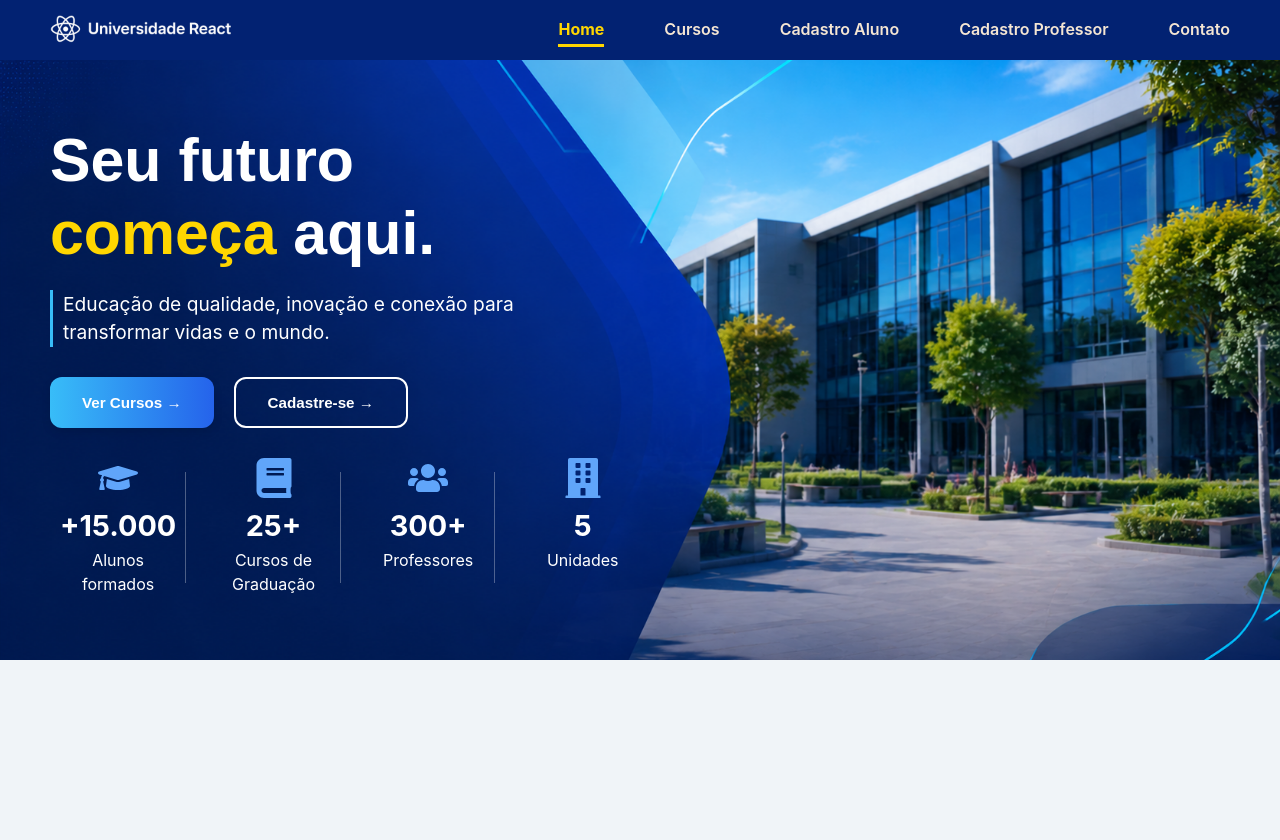
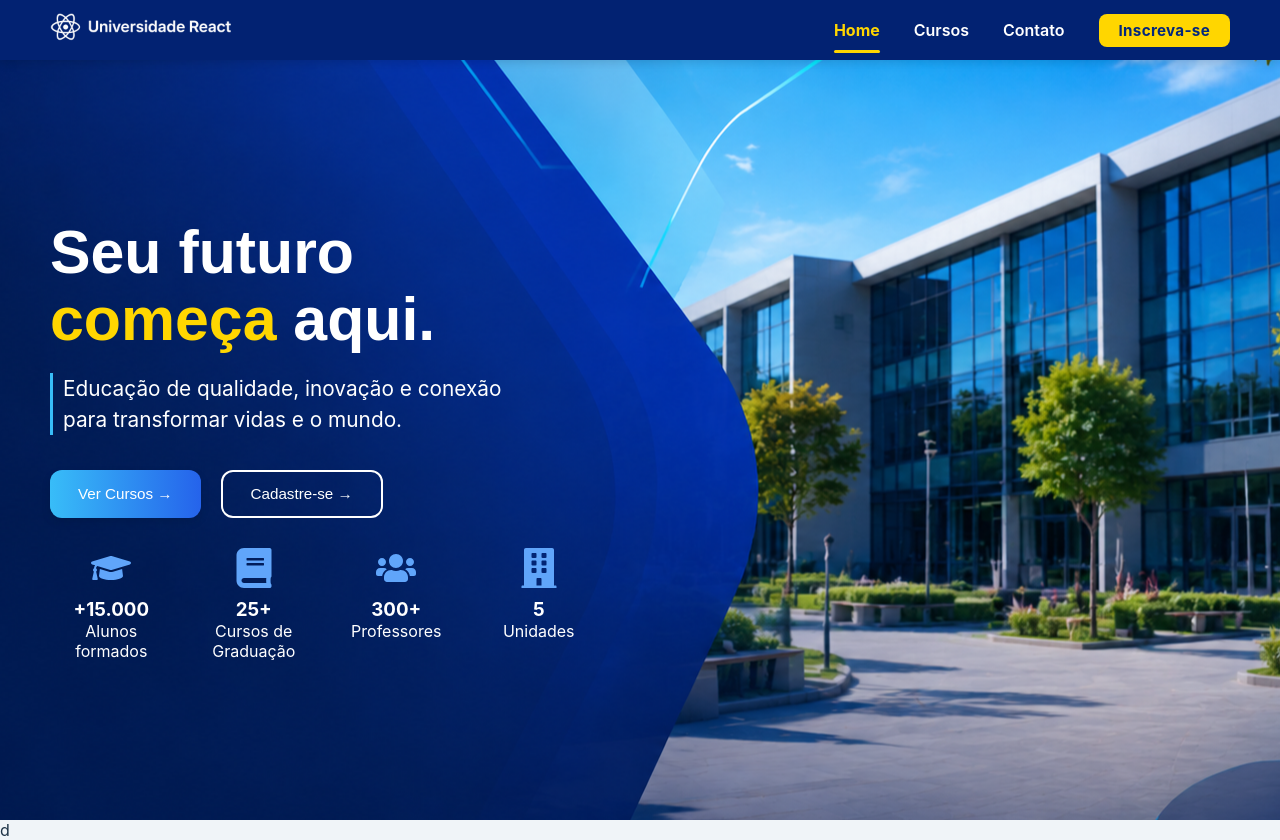
Before and after one commit to MatheusProensa/front-end-universidade, a React (Vite) app: page / in a window 1280 px wide. Before the commit the page ends 800 px from the top, so only its background shows below. Built offline with nearby package versions, Linux system fonts and the light colour scheme.

Commit message:
Descrição da alteração

```diff
--- a/index.html
+++ b/index.html
@@ -11,3 +11,4 @@
     <script type="module" src="/src/main.tsx"></script>
   </body>
 </html>
+d
--- a/src/App.css
+++ b/src/App.css
@@ -58,7 +58,7 @@ body {
 }
 
 .btn-primary {
-  padding: 4px 25px;   /* reduz altura (10px vertical) */
+  padding: 14px 28px;   /* reduz altura (10px vertical) */
   font-size: 0.95rem;
   border-radius: 12px;
   line-height: 1;;
@@ -76,7 +76,7 @@ body {
 }
 
 .btn-secondary {
-  padding: 4px 25px;   /* altura menor */
+  padding: 14px 28px;  /* altura menor */
   font-size: 0.95rem;  /* mantém o tamanho da letra */
   line-height: 1;
   border-radius: 12px;
@@ -128,14 +128,12 @@ body {
 }
 
 .stat-card h3 {
-  color: #2563eb;
-  font-size: 1.8rem;
-  margin: 10px 0;
+  color: #ffffff;
 }
 
 .stat-card p {
   font-size: 1rem;
-  color: #1D4ED8;
+  color: #ffffff;
 }
 
 /* Responsividade */
@@ -183,200 +181,17 @@ body {
 }
 
 /* Navbar */
-.navbar {
-    display: flex;
-    justify-content: space-between;
-    align-items: center;
-    padding: 0 50px;
-    height: 80px;
-    background-color: #2563eb;
-}
-
-.logo-container {
-  display: flex;
-  align-items: center;
-}
-
-.logo-img {
-  height: 60px;     /* maior e mais visível */
-  width: auto;
-  margin-right: 15px;
-}
-
-nav a {
-  color: #fff;
-  text-decoration: none;
-  margin-left: 30px;
-  font-weight: 500;
-  font-size: 1rem;
-  transition: all 0.2s;
-}
-
-nav a:hover,
-nav a.active {
-  border-bottom: 3px solid #FFD700;
-  padding-bottom: 4px;
-}
-
-.hero {
-  width: 100%;
-  height: 600px;
-  background-size: cover;
-  background-position: center;
-  position: relative;
-  display: flex;
-  align-items: center;
-  justify-content: flex-start;
-}
-
-.hero-overlay {
-  background: none !important; /* remove fundo escuro */
-  padding: 50px;
-  border-radius: 12px;
-  max-width: 700px;
-  color: #fff;
-  box-shadow: none; /* remove sombra */
-}
-
-.hero-overlay h1 {
-  font-family: 'Poppins', sans-serif; /* fonte parecida com o exemplo */
-  font-size: 3.8rem;                  /* ligeiramente maior e mais “aberta” */
-  font-weight: 600;                    /* mais leve que 700 para ficar elegante */
-  line-height: 1.2;                    /* altura entre linhas mais confortável */
-  margin-bottom: 20px;
-}
-
-.hero-overlay .highlight {
-  color: #FFD600;   /* azul mais parecido com o exemplo */
-  font-weight: 700; /* destaque mais forte */
-}
-
-.hero-overlay p {
-  font-size: 1.2rem;
-  margin-bottom: 30px;
-  line-height: 1.5;
-}
-
-.hero-buttons {
-  display: flex;
-  gap: 20px;
-}
-
-.btn-primary {
-  background: linear-gradient(90deg,#38bdf8,#2563eb);
-  border: none;
-  color: #fff;
-  padding: 16px 32px;
-  border-radius: 12px;
-  font-weight: 700;
-  cursor: pointer;
-  box-shadow: 0 4px 10px rgba(0,0,0,0.1);
-  transition: transform 0.3s ease, box-shadow 0.3s ease, filter 0.3s ease;
-}
-
-.btn-primary:hover {
-  transform: translateY(-3px);
-  filter: brightness(1.1);
-}
-
-.btn-secondary {
-  background: transparent;
-  border: 2px solid #fff; /* borda branca permanente */
-  color: #fff;             /* texto branco sempre */
-  padding: 16px 32px;
-  border-radius: 12px;
-  font-weight: 700;
-  cursor: pointer;
-  transition: transform 0.3s ease, background 0.3s ease, color 0.3s ease;
-}
-
-.btn-secondary:hover {
-  background: #2563eb; /* azul mais legível, escuro */
-  color: #fff;         /* texto continua branco */
-  transform: translateY(-3px);
-}
-
-
-/* RESPONSIVO */
-@media (max-width: 768px) {
-  .hero-buttons {
-    flex-direction: column;
-    gap: 15px;
-  }
-  .hero-buttons button {
-    width: 100%;
-  }
-}
-
-/* Container horizontal dos cards */
-.stat-card h3 {
-  margin: 10px 0 5px 0;
-  font-size: 1.8rem;
-  font-weight: 700;
-  color: #fff; /* troque azul por branco */
-}
-
-.stat-card p {
-  color: #ffffff;               /* texto branco */
-  font-size: 1rem;
-  margin: 0;
-}
-
-.stat-card h3 {
-  color: #ffffff;               /* número branco */
-  font-size: 1.8rem;
-  font-weight: 700;
-  margin: 0 0 5px 0;
-}
-
-.stat-card:not(:last-child)::after {
-  content: "";
-  position: absolute;
-  right: 0;
-  top: 10%;
-  width: 1px;
-  height: 80%;
-  background-color: rgba(255,255,255,0.3);
-}
-
-
-.hero-buttons {
-  display: flex;
-  gap: 20px;
-  margin-top: 20px;
-}
-
-
-@media (max-width: 768px) {
-  .hero {
-    height: 500px;
-    margin: 20px;
-  }
-  .hero-overlay h1 {
-    font-size: 2.4rem;
-  }
-  .hero-overlay p {
-    font-size: 1rem;
-  }
-  .hero-buttons {
-    flex-direction: column;
-    gap: 15px;
-  }
-  .hero-stats {
-    flex-direction: column;
-    gap: 20px;
-  }
-}
-
-/* Navbar */
+ /* Navbar */
 .navbar {
   display: flex;
   justify-content: space-between;
   align-items: center;
-  background: #022272;           /* azul escuro, mesmo do BG */
+  background: #022272;
   padding: 0 50px;
-  height: 60px;                  /* menor que antes */
-  box-shadow: 0 2px 10px rgba(0,0,0,0.15); /* sombra mais suave */
+  height: 60px;
+  box-shadow: 0 2px 10px rgba(0,0,0,0.15);
+  position: relative;
+  z-index: 1000;
 }
 
 .logo-img {
@@ -384,13 +199,14 @@ nav a.active {
   width: auto;
 }
 
-.navbar nav {
+.nav-links {
   display: flex;
-  gap: 30px;
+  align-items: center;
+  gap: 34px;
 }
 
-.navbar nav a {
-  color: #F5E6D3; /* bege claro padrão */
+.nav-links a {
+  color: #ffffff;
   text-decoration: none;
   font-weight: 600;
   font-size: 1rem;
@@ -399,45 +215,115 @@ nav a.active {
   transition: color 0.3s ease;
 }
 
-.navbar nav a:hover {
-  color: #38bdf8; /* azul hover */
+.nav-links a:hover {
+  color: #ffd600;
 }
 
-.navbar nav a.active {
-  color: #FFD600; /* amarelo apenas quando ativo */
+.nav-links a.active {
+  color: #ffd600;
   font-weight: 700;
 }
 
-.navbar nav a.active::after {
-  content: '';
+.nav-links a.active::after {
+  content: "";
   position: absolute;
   left: 0;
-  bottom: -3px;
+  bottom: -8px;
   width: 100%;
   height: 3px;
-  background: #FFD600;
+  background: #ffd600;
   border-radius: 2px;
 }
 
-.navbar nav a:hover {
-  color: #1a96cf;       /* azul mais forte, legível sobre #03277d */
-  text-decoration: none;
-}
-.nav-link:hover {
-  color: #1f546d; /* muda o texto também no hover, opcional */
+/* Dropdown Inscreva-se */
+.dropdown-inscricao {
+  position: relative;
+  display: flex;
+  align-items: center;
 }
 
-/* Responsividade */
-@media (max-width: 768px) {
-  .navbar {
-    flex-direction: column;
-    height: auto;
-    padding: 15px 20px;
+.btn-inscreva {
+  background: #ffd600;
+  color: #03277d;
+  border: none;
+  padding: 7px 20px;
+  border-radius: 8px;
+
+  font-family: 'Inter', sans-serif;
+  font-weight: 700;
+  font-size: 0.95rem;
+  letter-spacing: 0.3px;
+
+  cursor: pointer;
+  transition: 0.3s ease;
+}
+.btn-inscreva:hover {
+  background: #ffcc00;
+}
+
+.dropdown-menu {
+  position: absolute;
+  top: 105%;
+  left: 50%;
+transform: translateX(-50%);
+
+  width: 150px;
+  background: #ffffff;
+
+  border-radius: 10px;
+  overflow: hidden;
+
+  box-shadow:
+    0 10px 25px rgba(0,0,0,0.12),
+    0 2px 8px rgba(0,0,0,0.08);
+
+  display: block;
+  z-index: 9999;
+
+  border: 1px solid rgba(0,0,0,0.05);
+
+  animation: dropdownFade 0.18s ease;
+}
+
+
+.nav-links .dropdown-menu a {
+  display: flex;
+  align-items: center;
+
+  padding: 13px 16px;
+
+  color: #03277d !important;
+  font-size: 0.95rem;
+font-weight: 700;
+letter-spacing: 0.3px;
+font-family: 'Inter', sans-serif;
+  text-decoration: none;
+  background: white;
+
+  transition: 0.2s ease;
+}
+
+.nav-links .dropdown-menu a:hover {
+  background: #f1f4fa;
+}
+
+.nav-links .dropdown-menu a::after {
+  display: none !important;
+}
+
+.nav-links .dropdown-menu a:hover {
+  background: #f5f7fc;
+  padding-left: 20px;
+}
+
+@keyframes dropdownFade {
+  from {
+    opacity: 0;
+    transform: translateX(-50%) translateY(-6px);
   }
-  .navbar nav {
-    flex-wrap: wrap;
-    justify-content: center;
-    gap: 20px;
-    margin-top: 10px;
+
+  to {
+    opacity: 1;
+    transform: translateX(-50%) translateY(0);
   }
 }
--- a/src/App.tsx
+++ b/src/App.tsx
@@ -1,4 +1,4 @@
-import React from "react";
+import React, { useState } from "react";
 import { BrowserRouter as Router, Routes, Route, NavLink } from "react-router-dom";
 import Home from "./pages/Home";
 import CadastroAluno from "./pages/CadastroAluno";
@@ -9,43 +9,64 @@ import "./App.css";
 import logo from "./assets/logo-universidade.png";
 
 export default function App() {
+
+  const [menuAberto, setMenuAberto] = useState(false);
+
   return (
     <Router>
       <header className="navbar">
         <div className="logo-container">
           <img src={logo} alt="Universidade React" className="logo-img" />
         </div>
-        <nav>
+       <nav className="nav-links">
   <NavLink
     to="/"
     className={({ isActive }) => isActive ? "active" : ""}
   >
     Home
   </NavLink>
+
   <NavLink
     to="/cursos"
     className={({ isActive }) => isActive ? "active" : ""}
   >
     Cursos
   </NavLink>
-          <NavLink
-            to="/cadastro-aluno"
-            className={({ isActive }) => isActive ? "active" : ""}
-          >
-            Cadastro Aluno
-          </NavLink>
-          <NavLink
-            to="/cadastro-professor"
-            className={({ isActive }) => isActive ? "active" : ""}
-          >
-            Cadastro Professor
-          </NavLink>
+
   <NavLink
     to="/contato"
     className={({ isActive }) => isActive ? "active" : ""}
   >
     Contato
   </NavLink>
+
+ {/* DROPDOWN INSCREVA-SE */}
+<div className="dropdown-inscricao">
+  <button
+    className="btn-inscreva"
+    onClick={() => setMenuAberto(!menuAberto)}
+  >
+    Inscreva-se
+  </button>
+
+  {menuAberto && (
+    <div className="dropdown-menu">
+      <NavLink
+        to="/cadastro-aluno"
+        onClick={() => setMenuAberto(false)}
+      >
+        Aluno
+      </NavLink>
+
+      <NavLink
+        to="/cadastro-professor"
+        onClick={() => setMenuAberto(false)}
+      >
+        Professor
+      </NavLink>
+    </div>
+  )}
+</div>
 </nav>
       </header>
 
--- a/src/pages/Cursos.css
+++ b/src/pages/Cursos.css
@@ -1,20 +1,10 @@
 /* Página de Cursos */
 .page {
-  padding: 40px 20px;
   background: #f1f3f6;
   display: flex;
   flex-direction: column;
   align-items: center;
-}
-
-.page-title {
-  font-size: 2rem;
-  font-weight: 700;
-  color: #03277d;
-  margin-bottom: 30px;
-  text-align: center;
-  text-transform: uppercase;
-  letter-spacing: 1px;
+  padding: 0;
 }
 
 /* Container dos cards */
@@ -24,7 +14,8 @@
   flex-wrap: nowrap;
   justify-content: center;
   overflow-x: auto;
-  padding-bottom: 10px;
+  padding-bottom: 150px;
+  margin-top: 90px;
 }
 
 .card {
@@ -140,3 +131,41 @@
     height: 150px;
   }
 }
+.cursos-hero {
+  width: 100%;
+  height: 150px;
+
+  background-size: cover;
+  background-position: center;
+
+  display: flex;
+  align-items: center;
+}
+
+.cursos-hero-content {
+  width: 100%;
+  max-width: 1200px;
+
+  margin: 0 auto;
+  padding: 0 58px;
+
+  color: #ffffff;
+}
+
+.cursos-hero h1 {
+  font-size: 2rem;
+  font-weight: 800;
+  margin: 0 0 12px 0;
+}
+
+.cursos-hero-text {
+  border-left: 3px solid #ffd600;
+  padding-left: 12px;
+}
+
+.cursos-hero-text p {
+  margin: 0;
+  font-size: 0.95rem;
+  line-height: 1.55;
+  color: #ffffff;
+}
--- a/src/pages/Cursos.tsx
+++ b/src/pages/Cursos.tsx
@@ -1,5 +1,6 @@
 import './cursos.css';
 import React, { useState } from "react";
+import bgCursos from "../assets/bg-cursos.png";
 
 export default function Cursos() {
   const cursos = [
@@ -19,7 +20,21 @@ export default function Cursos() {
 
   return (
     <div className="page">
-      <h2 className="page-title">Nossos Cursos</h2>
+  <section
+    className="cursos-hero"
+    style={{ backgroundImage: `url(${bgCursos})` }}
+  >
+    <div className="cursos-hero-content">
+      <h1>Nossos Cursos</h1>
+
+      <div className="cursos-hero-text">
+        <p>
+          Conheça nossos cursos de graduação e encontre<br />
+          o caminho ideal para o seu futuro profissional.
+        </p>
+      </div>
+    </div>
+  </section>
 
       <div className="card-container">
         {cursos.map((c, i) => (
@@ -27,7 +42,7 @@ export default function Cursos() {
   <img src={c.img} alt={c.nome} />
   <div className="card-content">
     {/* removi título e duração da tela, já estão na arte */}
-  </div>
+       </div>
 </div>
         ))}
       </div>
```
Also changed, not shown: src/assets/bg-cursos.png (added). Lines whose indentation alone changed are shown as unchanged.
